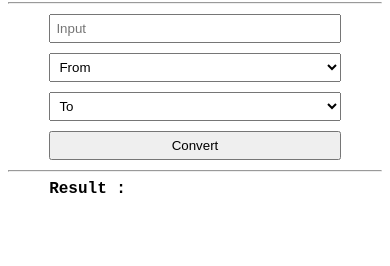
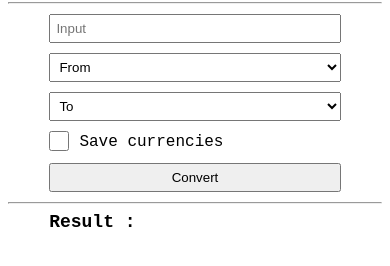
Before and after one commit to romaincs/currency_converter, a website with bundled scripts: page index.html in a window 390 px wide. Shown: the part 78-344 px from the top of the page. Built offline with nearby package versions, Linux system fonts and the light colour scheme.

Commit message:
save currencies

```diff
--- a/index.html
+++ b/index.html
@@ -32,6 +32,12 @@
                     </select>
                 </div>
                 <div class="row">
+                    <div class="save-container">
+                        <input type="checkbox" name="save" id="save">
+                        <label for="save">Save currencies</label>
+                    </div>
+                </div>
+                <div class="row">
                     <input type="button" value="Convert" id="convert">
                 </div>
             </form>
--- a/main.js
+++ b/main.js
@@ -1,16 +1,22 @@
 import utils from "./utils"
+
+utils.restoreControls()
 
 document.getElementById('convert').addEventListener('click',(evt) => {
 
-    document.getElementById('result-value').innerHTML = '<i>Loading</i>'
-
     let input = document.getElementById('input').value,
         fromCurrency = document.getElementById('from').options[document.getElementById('from').options.selectedIndex].text,
-        toCurrency = document.getElementById('to').options[document.getElementById('to').options.selectedIndex].text
+        toCurrency = document.getElementById('to').options[document.getElementById('to').options.selectedIndex].text,
+        save = document.getElementById('save').checked
+
+    if(save) {
+        utils.saveControls(fromCurrency, toCurrency)
+    }
 
     let error = utils.checkFields(input, fromCurrency, toCurrency)
 
     if(error === false) {
+        document.getElementById('result-value').innerHTML = '<i>Loading</i>'
         const url = utils.constants.API_URL + utils.constants.API_ENDPOINT_LATEST + '?'
                 + 'access_key=' + utils.constants.API_TOKEN
                 + '&base=' + fromCurrency
--- a/styles.css
+++ b/styles.css
@@ -10,6 +10,22 @@ input, select {
     width: 30%;
     padding: 5px;
     box-sizing: border-box;
+}
+
+.save-container {
+    width: 30%;
+    display: flex;
+}
+
+.save-container input {
+    width: 20px;
+    height: 20px;
+    margin: 0px;
+}
+
+.save-container label {
+    padding: 2px 10px;
+    font-size:16px;
 }
 
 .row {
@@ -26,8 +42,7 @@ input, select {
 .results > div {
     width:30%;
     display: flex;
-
-    font-size: 16px;
+    font-size: 18px;
 }
 
 .results .label {
@@ -43,6 +58,15 @@ input, select {
         width: 80%;
     }
 
+    .save-container {
+        width: 80%;
+    }
+
+    .save-container input {
+        width: 20px;
+        height: 20px;
+    }
+
     .results > div {
         width:78%;
     }
--- a/utils.js
+++ b/utils.js
@@ -6,7 +6,7 @@ class constants {
 
 function checkFields(input, fromCurrency, toCurrency) {
     let error = true;
-    if(input === "") {
+    if(input === '') {
         alert('You must set an input value')
     }
     else if (fromCurrency === "From") {
@@ -36,4 +36,21 @@ function callbackAPI(currencyApiRequest, input, toCurrency) {
     }
 }
 
-export default { checkFields, callbackAPI, constants }
+function saveControls(fromCurrency, toCurrency) {
+    sessionStorage.setItem('fromCurrency', fromCurrency)
+    sessionStorage.setItem('toCurrency', toCurrency)
+}
+
+function restoreControls() {
+    let fromCurrency = sessionStorage.getItem('fromCurrency')
+    if(fromCurrency) {
+        document.getElementById('from').value = fromCurrency
+    }
+
+    let toCurrency = sessionStorage.getItem('toCurrency')
+    if(toCurrency) {
+        document.getElementById('to').value = toCurrency
+    }
+}
+
+export default { checkFields, callbackAPI, saveControls, restoreControls, constants }
```
